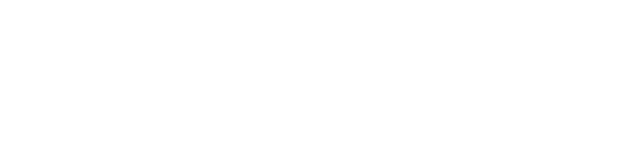
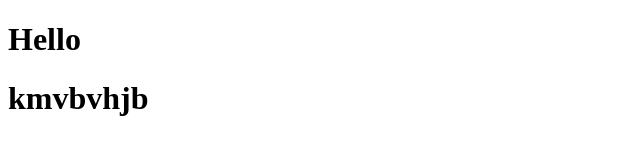
Before and after one commit to AmanSingh880/Sales_Analytics_GUI_PYTHON_PROJECT, a plain HTML site: page resouces/component/sales-analysis.html in a window 1280 px wide. Shown: the whole page, without its empty margins (0-640 px from the left). Drawn offline with Linux system fonts and the light colour scheme.

Commit message:
Say hello to user

```diff
--- a/resouces/component/sales-analysis.html
+++ b/resouces/component/sales-analysis.html
@@ -6,6 +6,10 @@
     <title>Document</title>
 </head>
 <body>
-
+    <h1>Hello</h1>
+    <h1><!-- ========== Start Section ========== -->
+    kmvbvhjb
+    <!-- ========== End Section ========== -->
+    </h1>
 </body>
 </html>
```
Also changed, not shown: 1 other file.
